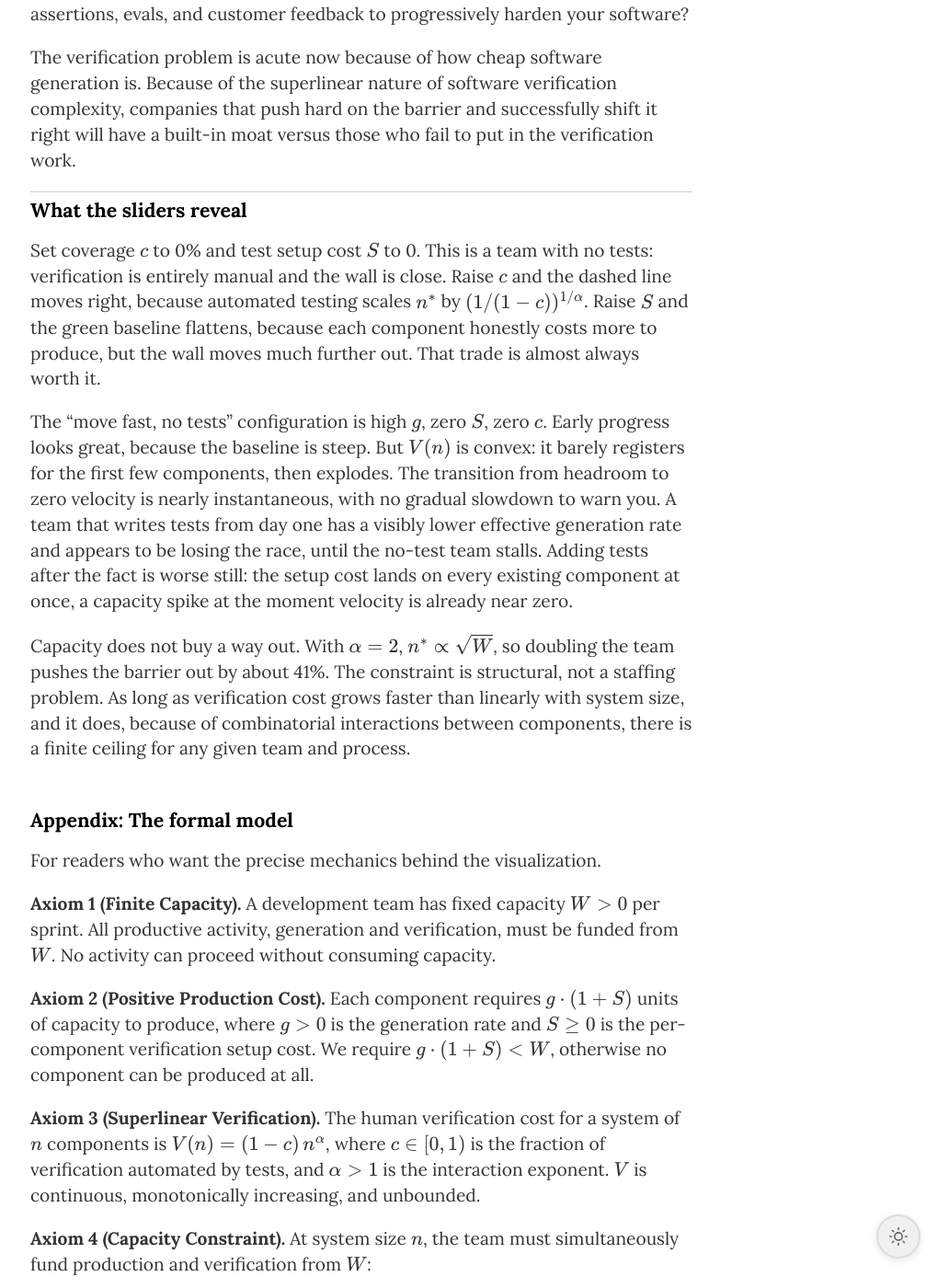
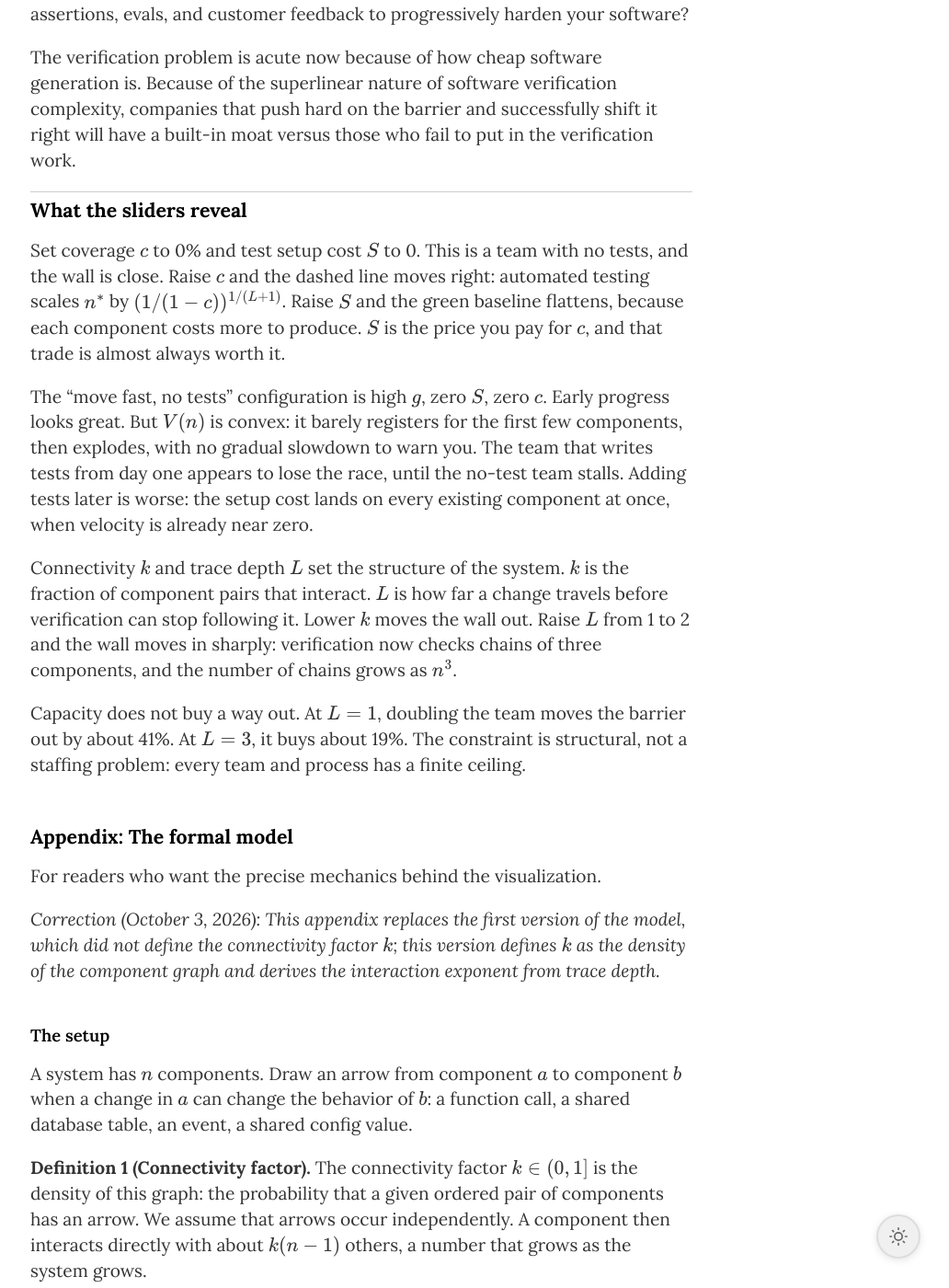
Before and after one commit to thinknimble/tn-research, a Jekyll site: the page built from _essays/verification-complexity-barrier.md, in a window 1280 px wide and 1400 px high, scrolled down 3241 px. Shown: the whole window at 92% size, without its empty margins (247-1279 px from the left). Built offline with Jekyll 4.4.1, drawn with Linux system fonts in a browser that asks for light colours; formulas are drawn with MathJax 3; comment, search, counter and statistics services are not loaded; some of the changed text lies outside the part shown.

Commit message:
Correct the Verification Complexity Barrier model
The first model did not define the connectivity factor k and took the
interaction exponent as an axiom. It also used g as a cost and as a
rate, and its claim that S moves the wall out did not follow.

- Replace the exponent slider with density k and trace depth L
- Derive the exponent as L+1 from the count of traces
- Rewrite the appendix: definitions, axioms, theorems, corollaries
- Correct and tighten "What the sliders reveal"
- Add a one-sentence correction note

Assisted-by: claude-code:claude-opus-5-5

```diff
--- a/_essays/verification-complexity-barrier.md
+++ b/_essays/verification-complexity-barrier.md
@@ -40,8 +40,9 @@ Drag the sliders and watch where the barrier lands.
         </div>
       </div>
       <div class="cb-stats">
-        <span><span class="cb-stat-label">n* = </span><span class="cb-stat-val" id="cb-nstar-val">28.5</span></span>
+        <span><span class="cb-stat-label">n* = </span><span class="cb-stat-val" id="cb-nstar-val">52.7</span></span>
         <span><span class="cb-stat-label">g_eff = </span><span class="cb-stat-val" id="cb-geff-val">1.9</span></span>
+        <span><span class="cb-stat-label">α = </span><span class="cb-stat-val" id="cb-alpha-val">2</span></span>
       </div>
     </div>
 
@@ -80,10 +81,17 @@ Drag the sliders and watch where the barrier lands.
         </div>
       </div>
       <div class="cb-ctrl">
-        <div class="cb-ctrl-label">Residual V exponent</div>
+        <div class="cb-ctrl-label">Connectivity (k)</div>
         <div class="cb-ctrl-inner">
-          <input type="range" id="cb-sl-exp" min="1.2" max="3" value="2.0" step="0.1">
-          <div class="cb-ctrl-val" id="cb-v-exp">2.0</div>
+          <input type="range" id="cb-sl-k" min="0.05" max="1" value="0.3" step="0.05">
+          <div class="cb-ctrl-val" id="cb-v-k">0.30</div>
+        </div>
+      </div>
+      <div class="cb-ctrl">
+        <div class="cb-ctrl-label">Trace depth (L)</div>
+        <div class="cb-ctrl-inner">
+          <input type="range" id="cb-sl-l" min="1" max="4" value="1" step="1">
+          <div class="cb-ctrl-val" id="cb-v-l">1</div>
         </div>
       </div>
     </div>
@@ -295,14 +303,15 @@ Drag the sliders and watch where the barrier lands.
 (function() {
   const dpr = window.devicePixelRatio || 1;
   const margin = { top: 24, right: 24, bottom: 40, left: 56 };
-  const state = { W: 250, g: 3.5, S: 0.8, cov: 0.70, exp: 2.0, xMax: 50, yMax: 80 };
+  const state = { W: 250, g: 3.5, S: 0.8, cov: 0.70, k: 0.3, L: 1, xMax: 80, yMax: 80 };
 
   const $ = id => document.getElementById(id);
   const canvas = $('cb-chart');
   const wrap = $('cb-chart-wrap');
 
+  // Expected traces of depth L that tests do not cover: (1 - c) k^L n^(L+1).
   function vFunc(n) {
-    return (1 - state.cov) * Math.pow(n, state.exp);
+    return (1 - state.cov) * Math.pow(state.k, state.L) * Math.pow(n, state.L + 1);
   }
 
   function findAsymptote(budget, hi) {
@@ -488,29 +497,31 @@ Drag the sliders and watch where the barrier lands.
     state.g = +$('cb-sl-g').value;
     state.S = +$('cb-sl-s').value;
     state.cov = +$('cb-sl-cov').value / 100;
-    state.exp = +$('cb-sl-exp').value;
+    state.k = +$('cb-sl-k').value;
+    state.L = +$('cb-sl-l').value;
 
     $('cb-v-w').textContent = state.W;
     $('cb-v-g').textContent = state.g.toFixed(1);
     $('cb-v-s').textContent = state.S.toFixed(2);
     $('cb-v-cov').textContent = Math.round(state.cov * 100) + '%';
-    $('cb-v-exp').textContent = state.exp.toFixed(1);
+    $('cb-v-k').textContent = state.k.toFixed(2);
+    $('cb-v-l').textContent = state.L;
 
+    // Verification draws on the whole capacity W; building uses what is left.
     const gEff = state.g / (1 + state.S);
-    const prodCost = state.g * (1 + state.S);
-    const budget = state.W - prodCost;
-    const nStar = budget > 0 ? findAsymptote(budget, 5000) : 0;
+    const budget = state.W;
+    const nStar = findAsymptote(budget, 5000);
 
-    $('cb-nstar-val').textContent = budget > 0
-      ? (nStar > 999 ? '999+' : nStar.toFixed(1)) : '0';
+    $('cb-nstar-val').textContent = nStar > 999 ? '999+' : nStar.toFixed(1);
     $('cb-geff-val').textContent = gEff.toFixed(1);
+    $('cb-alpha-val').textContent = state.L + 1;
 
     sizeCanvas();
     const curve = budget > 0 ? computeCurve(budget, gEff, nStar) : [];
     draw(curve, nStar, gEff);
   }
 
-  ['cb-sl-w', 'cb-sl-g', 'cb-sl-s', 'cb-sl-cov', 'cb-sl-exp'].forEach(id =>
+  ['cb-sl-w', 'cb-sl-g', 'cb-sl-s', 'cb-sl-cov', 'cb-sl-k', 'cb-sl-l'].forEach(id =>
     $(id).addEventListener('input', update)
   );
 
@@ -609,71 +620,87 @@ The verification problem is acute now because of how cheap software generation i
 
 ## What the sliders reveal
 
-Set coverage $$c$$ to 0% and test setup cost $$S$$ to 0. This is a team with no tests: verification is entirely manual and the wall is close. Raise $$c$$ and the dashed line moves right, because automated testing scales $$n^*$$ by $$(1/(1 - c))^{1/\alpha}$$. Raise $$S$$ and the green baseline flattens, because each component honestly costs more to produce, but the wall moves much further out. That trade is almost always worth it.
+Set coverage $$c$$ to 0% and test setup cost $$S$$ to 0. This is a team with no tests, and the wall is close. Raise $$c$$ and the dashed line moves right: automated testing scales $$n^*$$ by $$(1/(1 - c))^{1/(L+1)}$$. Raise $$S$$ and the green baseline flattens, because each component costs more to produce. $$S$$ is the price you pay for $$c$$, and that trade is almost always worth it.
 
-The "move fast, no tests" configuration is high $$g$$, zero $$S$$, zero $$c$$. Early progress looks great, because the baseline is steep. But $$V(n)$$ is convex: it barely registers for the first few components, then explodes. The transition from headroom to zero velocity is nearly instantaneous, with no gradual slowdown to warn you. A team that writes tests from day one has a visibly lower effective generation rate and appears to be losing the race, until the no-test team stalls. Adding tests after the fact is worse still: the setup cost lands on every existing component at once, a capacity spike at the moment velocity is already near zero.
+The "move fast, no tests" configuration is high $$g$$, zero $$S$$, zero $$c$$. Early progress looks great. But $$V(n)$$ is convex: it barely registers for the first few components, then explodes, with no gradual slowdown to warn you. The team that writes tests from day one appears to lose the race, until the no-test team stalls. Adding tests later is worse: the setup cost lands on every existing component at once, when velocity is already near zero.
 
-Capacity does not buy a way out. With $$\alpha = 2$$, $$n^* \propto \sqrt{W}$$, so doubling the team pushes the barrier out by about 41%. The constraint is structural, not a staffing problem. As long as verification cost grows faster than linearly with system size, and it does, because of combinatorial interactions between components, there is a finite ceiling for any given team and process.
+Connectivity $$k$$ and trace depth $$L$$ set the structure of the system. $$k$$ is the fraction of component pairs that interact. $$L$$ is how far a change travels before verification can stop following it. Lower $$k$$ moves the wall out. Raise $$L$$ from 1 to 2 and the wall moves in sharply: verification now checks chains of three components, and the number of chains grows as $$n^3$$.
+
+Capacity does not buy a way out. At $$L = 1$$, doubling the team moves the barrier out by about 41%. At $$L = 3$$, it buys about 19%. The constraint is structural, not a staffing problem: every team and process has a finite ceiling.
 
 ## Appendix: The formal model
 
 For readers who want the precise mechanics behind the visualization.
 
-**Axiom 1 (Finite Capacity).** A development team has fixed capacity $$W > 0$$ per sprint. All productive activity, generation and verification, must be funded from $$W$$. No activity can proceed without consuming capacity.
+_Correction (October 3, 2026): This appendix replaces the first version of the model, which did not define the connectivity factor $$k$$; this version defines $$k$$ as the density of the component graph and derives the interaction exponent from trace depth._
 
-**Axiom 2 (Positive Production Cost).** Each component requires $$g\cdot(1 + S)$$ units of capacity to produce, where $$g > 0$$ is the generation rate and $$S \geq 0$$ is the per-component verification setup cost. We require $$g\cdot(1 + S) < W$$, otherwise no component can be produced at all.
+### The setup
 
-**Axiom 3 (Superlinear Verification).** The human verification cost for a system of $$n$$ components is $$V(n) = (1 - c)\,n^{\alpha}$$, where $$c \in [0, 1)$$ is the fraction of verification automated by tests, and $$\alpha > 1$$ is the interaction exponent. $$V$$ is continuous, monotonically increasing, and unbounded.
+A system has $$n$$ components. Draw an arrow from component $$a$$ to component $$b$$ when a change in $$a$$ can change the behavior of $$b$$: a function call, a shared database table, an event, a shared config value.
 
-**Axiom 4 (Capacity Constraint).** At system size $$n$$, the team must simultaneously fund production and verification from $$W$$:
+**Definition 1 (Connectivity factor).** The connectivity factor $$k \in (0, 1]$$ is the density of this graph: the probability that a given ordered pair of components has an arrow. We assume that arrows occur independently. A component then interacts directly with about $$k(n - 1)$$ others, a number that grows as the system grows.
 
-$$g\cdot(1 + S) + V(n) \leq W$$
+**Definition 2 (Trace).** A trace of depth $$L$$ is a chain of $$L$$ arrows through $$L + 1$$ different components, $$c_0 \to c_1 \to \cdots \to c_L$$. The trace depth $$L \geq 1$$ is how far verification must follow an effect before it can stop. A data point that one service collects and broadcasts, a second service transforms and saves, and a web client displays, is one trace of depth 3.
 
-Velocity is zero whenever this inequality is violated.
+**Lemma 1 (Trace count).** A system of $$n$$ components with connectivity factor $$k$$ has, in expectation,
 
-**Definition 1 (Verification Budget).** The verification budget is $$B = W - g\cdot(1 + S)$$. By Axiom 2, $$B > 0$$.
+$$N_L(n) = k^L \, n(n-1)\cdots(n-L) \;\approx\; k^L \, n^{L+1}$$
 
-**Definition 2 (Effective Velocity).** The effective velocity at system size $$n$$ is:
+traces of depth $$L$$.
 
-$$v(n) = g_{\text{eff}} \cdot \left(1 - \frac{V(n)}{B}\right)$$
+**Proof.** There are $$n(n-1)\cdots(n-L)$$ sequences of $$L + 1$$ different components. A sequence is a trace when all $$L$$ of its arrows exist, which happens with probability $$k^L$$. ∎
 
-where $$g_{\text{eff}} = g \,/\, (1 + S)$$ is the effective generation rate. $$v(n) > 0$$ when $$V(n) < B$$, and $$v(n) = 0$$ when $$V(n) \geq B$$.
+### The model
 
-**Definition 3 (Complexity Barrier).** The complexity barrier $$n^*$$ is the unique solution to $$V(n^*) = B$$, that is:
+**Axiom 1 (Finite capacity).** A team has capacity $$W > 0$$ per sprint. Building and verification both draw from $$W$$.
 
-$$n^* = \left(\frac{B}{1 - c}\right)^{1/\alpha}$$
+**Axiom 2 (Verification follows traces).** To release a system of $$n$$ components, the team must check each trace of depth $$L$$ that automated tests do not cover. With coverage $$c \in [0, 1)$$ and one unit of capacity per trace, the cost of each release is
 
-This exists and is unique because $$V$$ is continuous, $$V(0) = 0$$, and $$V$$ is unbounded (Axiom 3).
+$$V(n) = (1 - c)\, k^L \, n^{L+1}$$
 
-**Theorem 1 (Existence of the Barrier).** For any system satisfying Axioms 1 to 4, there exists a finite $$n^*$$ such that the cumulative development time $$T(n) \to \infty$$ as $$n \to n^*$$. The system cannot reach $$n^*$$ components in finite time.
+The cost recurs each sprint, because a system in use must keep changing (Lehman[^1]), and the release that was verified last sprint is not the release that ships this sprint.
 
-**Proof.** The cumulative time to reach $$n$$ components is:
+**Axiom 3 (Building uses what is left).** With no verification, the team builds $$g$$ components per sprint. Tests add a setup cost $$S \geq 0$$ per component, so the effective generation rate is $$g_{\text{eff}} = g / (1 + S)$$. Verification takes its share of capacity first, and the team builds at
 
-$$T(n) = \int_0^n \frac{dn'}{v(n')} = \int_0^n \frac{dn'}{g_{\text{eff}} \cdot \left(1 - V(n')/B\right)}$$
+$$v(n) = g_{\text{eff}} \cdot \max\!\left(0,\; 1 - \frac{V(n)}{W}\right)$$
 
-By Definition 3, $$V(n^*) = B$$, so as $$n' \to n^*$$, the denominator $$\left(1 - V(n')/B\right) \to 0$$.
+The interaction exponent is now $$\alpha = L + 1$$. It is a result of the model, not an axiom.
 
-Since $$V$$ is continuous and differentiable near $$n^*$$, we can write $$V(n^*) - V(n^* - \varepsilon) \approx V'(n^*)\cdot\varepsilon$$ for small $$\varepsilon$$. Then near $$n^*$$:
+**Theorem 1 (Existence of the barrier).** There is exactly one system size
 
-$$1 - \frac{V(n')}{B} \;\approx\; \frac{V'(n^*)\cdot(n^* - n')}{B}$$
+$$n^* = \left(\frac{W}{(1 - c)\, k^L}\right)^{1/(L+1)}$$
 
-so the integrand behaves as:
+at which verification uses all of $$W$$. At $$n^*$$ and above, the team cannot build anything new.
 
-$$\frac{1}{v(n')} \;\approx\; \frac{B}{g_{\text{eff}} \cdot V'(n^*) \cdot (n^* - n')}$$
+**Proof.** $$V(0) = 0$$, and because $$k > 0$$ and $$c < 1$$, $$V$$ is continuous, strictly increasing, and unbounded. So $$V(n) = W$$ has exactly one positive solution. Solve for $$n$$. ∎
 
-This has the form $$C/(n^* - n')$$, which is a logarithmic divergence:
+This is where $$k > 0$$ enters: any connectivity at all gives $$\alpha \geq 2$$ and a finite barrier.
 
-$$\int^{n^*} \frac{dn'}{n^* - n'} = -\ln(n^* - n') \;\to\; \infty$$
+**Theorem 2 (The barrier cannot be reached).** The time to grow a system to $$n$$ components, $$T(n) = \int_0^n dn' / v(n')$$, goes to infinity as $$n \to n^*$$.
 
-Therefore $$T(n) \to \infty$$ as $$n \to n^*$$. The barrier cannot be reached in finite time. ∎
+**Proof.** $$V$$ is convex, so it lies above its tangent at $$n^*$$: for $$n < n^*$$, $$V(n^*) - V(n) \leq V'(n^*)\,(n^* - n)$$. Divide by $$W = V(n^*)$$, and use $$V'(n^*) / V(n^*) = (L + 1)/n^*$$:
 
-**Corollary 1 (Diminishing returns of capacity).** For the bare case ($$c = 0$$, $$\alpha = 2$$): $$n^* = \sqrt{B} = \sqrt{W - g}$$. Doubling $$W$$ increases $$n^*$$ by a factor of at most $$\sqrt{2}$$. The barrier is sublinear in capacity investment.
+$$1 - \frac{V(n)}{W} \;\leq\; \frac{(L + 1)(n^* - n)}{n^*}$$
 
-**Corollary 2 (The generation-rate trap).** $$\partial n^*/\partial g < 0$$. Increasing generation rate $$g$$ while holding all else constant moves the barrier closer, because it shrinks $$B$$. A faster team hits the wall at a smaller system.
+So $$1/v(n) \geq n^* / \left(g_{\text{eff}}\,(L + 1)\,(n^* - n)\right)$$, and $$\int^{n^*} dn / (n^* - n)$$ diverges. ∎
 
-**Corollary 3 (Testing shifts but preserves the barrier).** For any coverage $$c < 1$$ and any $$\alpha > 1$$, $$n^*$$ is finite. Automated testing increases $$n^*$$ by a factor of $$(1/(1 - c))^{1/\alpha}$$ but does not eliminate the barrier. Only $$c = 1$$ (complete verification automation) removes it, but Axiom 3 requires $$c < 1$$, reflecting the irreducible residual of emergent, unautomatable interactions.
+### Corollaries
 
-**Corollary 4 (Recursive barrier).** Capacity $$W$$ is itself produced by a team of $$m$$ people with coordination cost $$C(m)$$ growing superlinearly. By the same argument, there exists $$m^*$$ beyond which adding people decreases effective $$W$$. The barrier is self-similar across levels of organization.
+**Corollary 1 (Capacity has diminishing returns).** $$n^* \propto W^{1/(L+1)}$$. Doubling $$W$$ multiplies $$n^*$$ by $$2^{1/(L+1)}$$: about 1.41 at $$L = 1$$ and about 1.19 at $$L = 3$$.
+
+**Corollary 2 (Speed does not move the barrier).** $$n^*$$ does not depend on $$g$$ or $$S$$. A higher generation rate divides the time $$T(n)$$ to reach any size below $$n^*$$ by the same factor. AI gets you to the barrier sooner. It does not move the barrier.
+
+**Corollary 3 (Tests shift the barrier, less for deep traces).** Coverage $$c$$ multiplies $$n^*$$ by $$(1/(1 - c))^{1/(L+1)}$$. At 70% coverage this is about 1.83 for $$L = 1$$ and about 1.35 for $$L = 3$$. Only $$c = 1$$ removes the barrier, but Axiom 2 requires $$c < 1$$, reflecting the irreducible residual of emergent, unautomatable interactions.
+
+**Corollary 4 (Traces without a bound).** Suppose traces can cross the system, so that $$L \geq \beta n$$ for some $$\beta > 0$$, and each component has more than one neighbor, $$k n \geq a > 1$$. Then $$N_L \approx n (kn)^L \geq a^{\beta n}$$, and
+
+$$n^* \;\leq\; \frac{\ln\!\big(W / (1 - c)\big)}{\beta \ln a}$$
+
+The barrier now grows with the logarithm of capacity. Doubling $$W$$ adds at most $$\ln 2 / (\beta \ln a)$$ components: a fixed number, not a factor.
+
+**Corollary 5 (Architecture bounds the traces).** Group components into modules, and give each module an interface with a contract that is itself verified. Then verification can stop at an interface, because the contract stands in for everything behind it. $$L$$ is bounded by the depth of a trace inside one module plus one step across an interface, no matter how long the end-to-end chain is. This turns the exponential of Corollary 4 back into a polynomial and lowers $$\alpha$$. It is the work that Lehman's law of increasing complexity asks for[^1], and it is the lever that changes the curve itself rather than a constant in front of it.
+
+**Corollary 6 (Recursive barrier).** Capacity $$W$$ is itself produced by a team of $$m$$ people. They have $$m(m - 1)/2$$ communication channels (Brooks[^9]), which is Lemma 1 with $$k = 1$$ and $$L = 1$$. By the same argument, there exists $$m^*$$ beyond which adding people decreases effective $$W$$. The barrier is self-similar across levels of organization.
 
 ---
 
@@ -687,3 +714,4 @@ _This essay was first published as [a post on X](https://x.com/whusterj/status/2
 [^6]: Thorsten Ball, [post on X](https://x.com/thorstenball/status/2022310010391302259), February 2026.
 [^7]: [Linus's law](https://en.wikipedia.org/wiki/Linus%27s_law), Wikipedia.
 [^8]: METR, [Measuring AI Ability to Complete Long Tasks](https://metr.org/blog/2025-03-19-measuring-ai-ability-to-complete-long-tasks/), March 2025.
+[^9]: Frederick P. Brooks Jr., *The Mythical Man-Month*, 1975.
```
Also changed, not shown: other parts of _essays/verification-complexity-barrier.md (+1 -1 lines).
